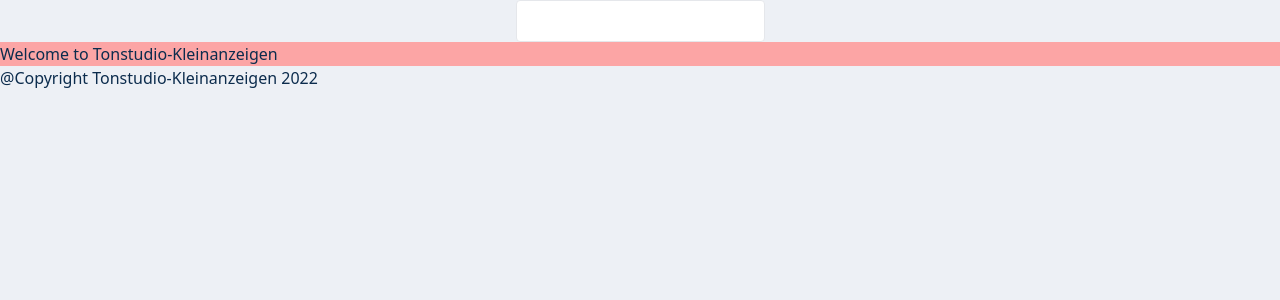
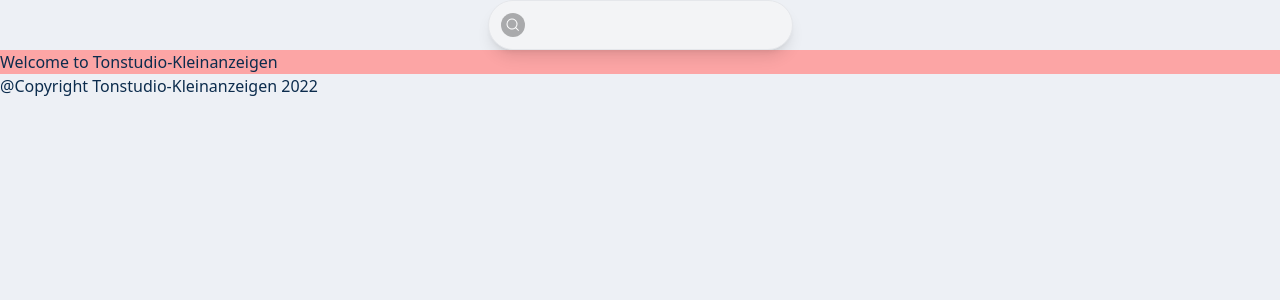
Before and after one commit to Ozanyurdakul98/capstone-project, a Next.js app: page / in a window 1280 px wide. Shown: the top 300 px of the page. Built offline with nearby package versions, Linux system fonts and the light colour scheme.

Commit message:
add HeroIcons

```diff
--- a/components/SearchBar.jsx
+++ b/components/SearchBar.jsx
@@ -1,11 +1,13 @@
 import React from 'react';
+import { MagnifyingGlassIcon } from '@heroicons/react/24/solid';
 
 function SearchBar() {
 	return (
 		<div>
-			<form className=''>
+			<form className='flex  flex-1 items-center space-x-2 rounded-full border border-gray-200 bg-gray-100 px-3 py-1 shadow-sm md:shadow-lg'>
+				<MagnifyingGlassIcon className='h-6 w-6 flex-shrink-0 cursor-pointer rounded-full bg-black/30 p-1 text-white' />
 				<input
-					className=''
+					className='flex-1 border-none bg-transparent outline-none'
 					type='text'
 				/>
 			</form>
--- a/package.json
+++ b/package.json
@@ -11,7 +11,10 @@
 		"test:ci": "jest --ci"
 	},
 	"dependencies": {
+		"@heroicons/react": "^2.0.12",
+		"install": "^0.13.0",
 		"next": "12.3.1",
+		"npm": "^8.19.2",
 		"react": "18.2.0",
 		"react-dom": "18.2.0",
 		"react-icons": "^4.6.0",
```
Also changed, not shown: 1 other file (tests, documents, lock files or other folders).
